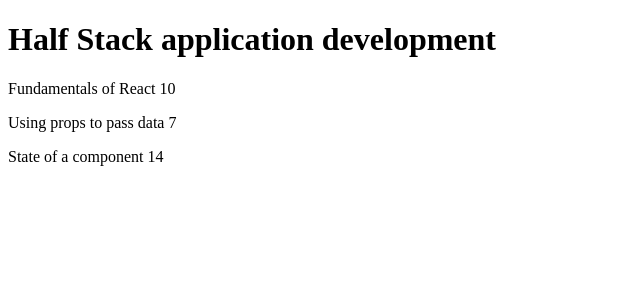
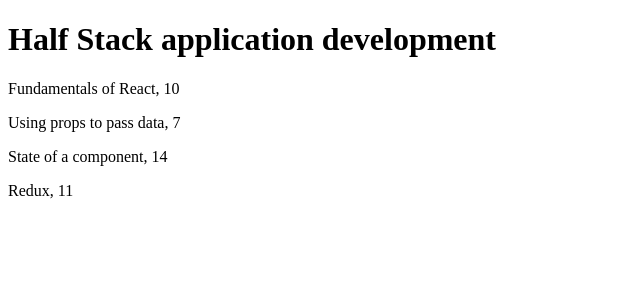
Before and after one commit to manuaba42/fullstackopen-exercises, a React (Vite) app in the folder part2/courseinfo/: page / in a window 1280 px wide. Shown: the top 300 px of the page, without its empty margins (0-640 px from the left). Built offline with nearby package versions, Linux system fonts and the light colour scheme.

Commit message:
Course information step 6 fix

```diff
--- a/part2/courseinfo/src/App.jsx
+++ b/part2/courseinfo/src/App.jsx
@@ -14,19 +14,23 @@
 }
 
 const Part = (props) => {
+  // console.log(props.parts)
   return (
-    <p>
-      {props.part} {props.exercises}
-    </p>
+    <div>
+        {props.parts.map(note =>
+          <p key={note.id}>
+            {note.name}, {note.exercises}
+          </p>
+        )}
+    </div>
   )
 }
 
 const Content = (props) => {
+  // console.log(props.parts)
   return (
     <div>
-      <Part part={props.parts[0].name} exercises={props.parts[0].exercises} />
-      <Part part={props.parts[1].name} exercises={props.parts[1].exercises} />
-      <Part part={props.parts[2].name} exercises={props.parts[2].exercises} />
+      <Part parts={props.parts} />
     </div>
     )
 }
@@ -51,6 +55,11 @@
         name: 'State of a component',
         exercises: 14,
         id: 3
+      },
+      {
+        name: 'Redux',
+        exercises: 11,
+        id: 4
       }
     ]
   }
```
